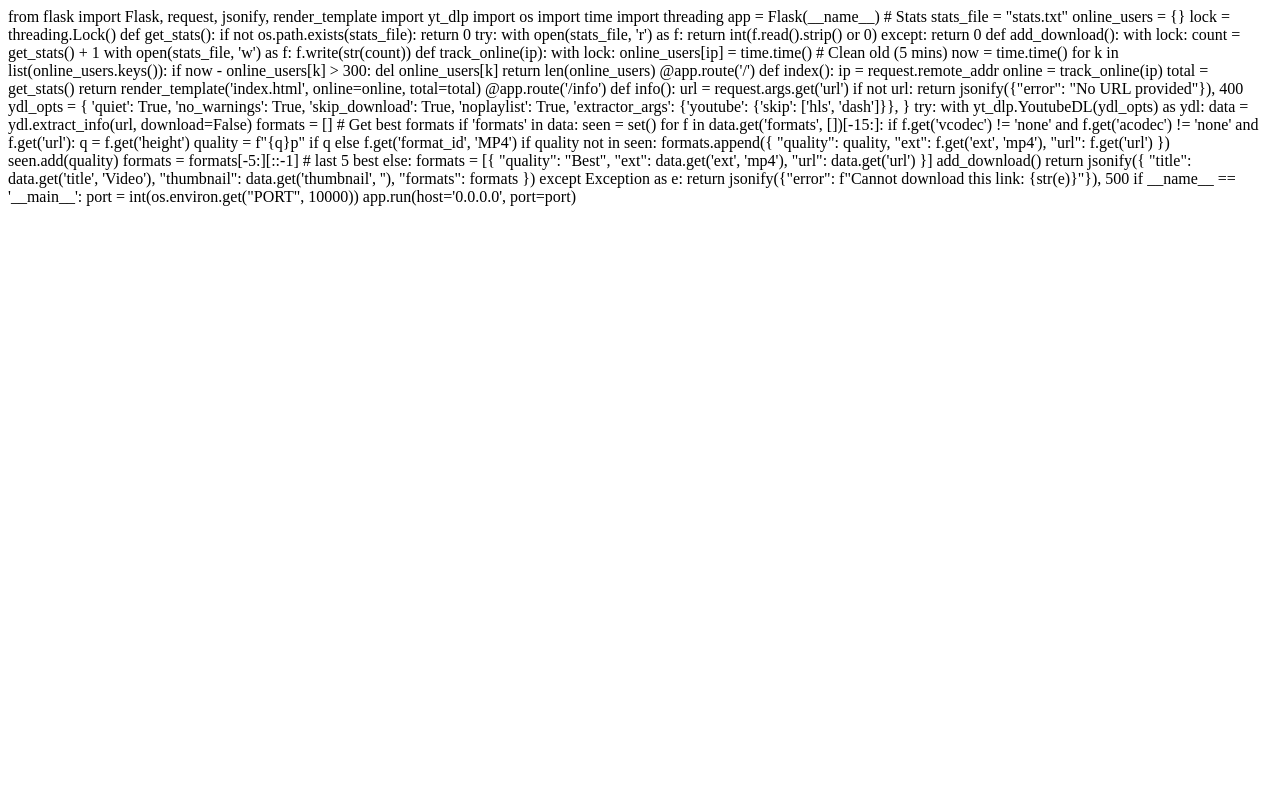
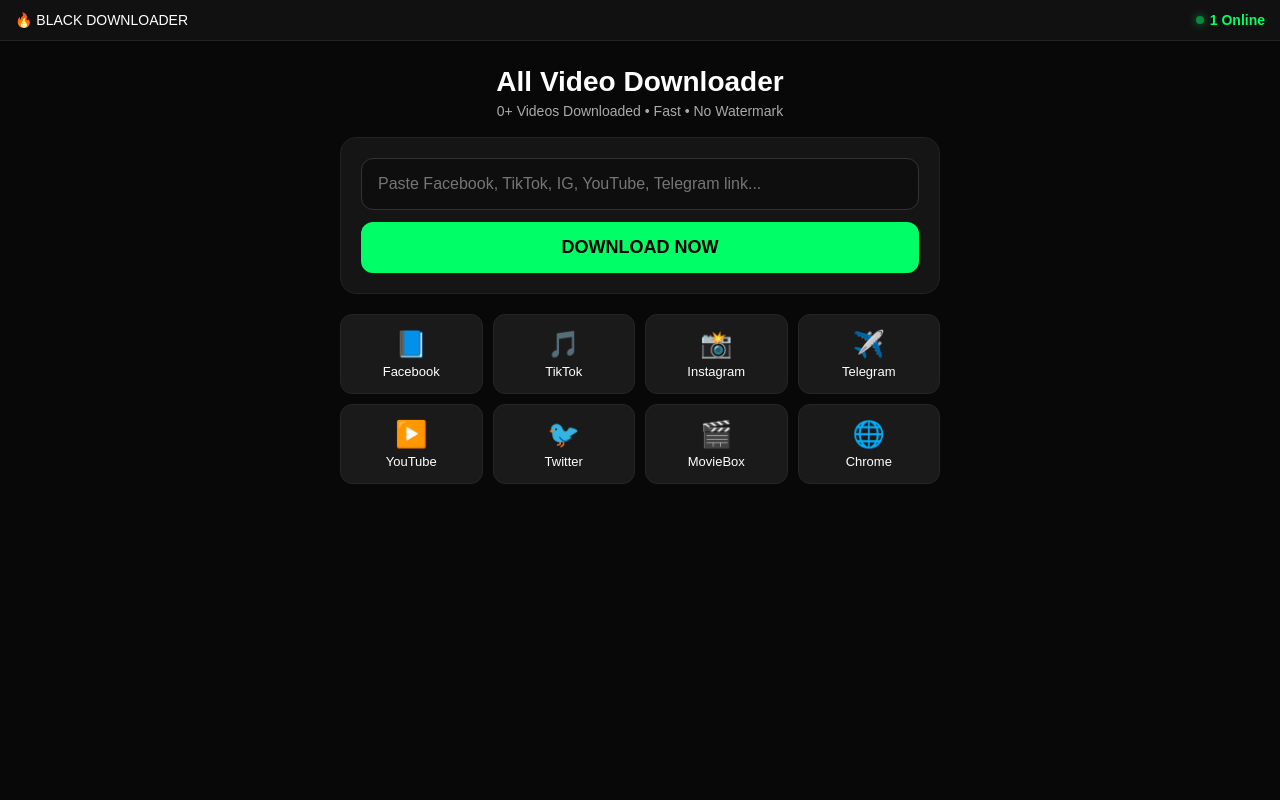
Before and after one commit to JUSTINOMEGA/black-downloader-, a Flask app: page / in a window 1280 px wide. Run offline with Flask 3, Linux system fonts and the light colour scheme.

Commit message:
Update index.html

```diff
--- a/templates/index.html
+++ b/templates/index.html
@@ -1,100 +1,96 @@
-from flask import Flask, request, jsonify, render_template
-import yt_dlp
-import os
-import time
-import threading
+<!DOCTYPE html>
+<html>
+<head>
+<meta charset="UTF-8">
+<meta name="viewport" content="width=device-width, initial-scale=1">
+<title>Black Video Downloader - Fast & Free</title>
 
-app = Flask(__name__)
+<!-- ADSTERRA POPUNDER - DON'T REMOVE -->
+<script data-cfasync="false" src="https://accountut.com/1/87e172de6eacde98194e479419b0040d"></script>
 
-# Stats
-stats_file = "stats.txt"
-online_users = {}
-lock = threading.Lock()
+<style>
+*{box-sizing:border-box}
+body{margin:0;background:#080808;color:#fff;font-family:Arial,sans-serif;text-align:center;padding-bottom:90px}
+.header{padding:12px 15px;background:#111;display:flex;justify-content:space-between;align-items:center;font-size:14px;position:sticky;top:0;z-index:99;border-bottom:1px solid #222}
+.live{color:#00ff66;font-weight:bold;display:flex;align-items:center}
+.live span{width:8px;height:8px;background:#00ff66;display:inline-block;border-radius:50%;margin-right:6px;box-shadow:0 0 8px #00ff66;animation:blink 1s infinite}
+@keyframes blink{0%,100%{opacity:1}50%{opacity:.3}}
+.main{padding:25px 15px}
+h1{font-size:28px;margin:0 0 5px 0}
+.sub{color:#aaa;margin-bottom:18px;font-size:14px}
+.box{background:#151515;max-width:600px;margin:0 auto;padding:20px;border-radius:16px;border:1px solid #222}
+input{width:100%;padding:16px;border-radius:12px;border:1px solid #333;background:#0e0e0e;color:#fff;font-size:16px;outline:none}
+input:focus{border-color:#00ff66}
+button{width:100%;margin-top:12px;padding:15px;background:#00ff66;color:#000;border:none;border-radius:12px;font-weight:bold;font-size:18px;cursor:pointer}
+button:active{transform:scale(.98)}
+.platforms{display:grid;grid-template-columns:repeat(4,1fr);gap:10px;margin-top:20px;max-width:600px;margin-left:auto;margin-right:auto}
+.p{background:#1a1a1a;padding:14px 5px;border-radius:12px;font-size:13px;text-decoration:none;color:#fff;border:1px solid #252525;display:block}
+.p span{font-size:26px;display:block;margin-bottom:4px}
+#result{margin-top:20px;max-width:600px;margin-left:auto;margin-right:auto;text-align:left}
+.vcard{background:#151515;border-radius:14px;padding:15px;border:1px solid #222}
+.vcard img{width:100%;border-radius:10px;margin-bottom:10px}
+a.down{display:block;background:#00ff66;color:#000;padding:12px;text-align:center;border-radius:10px;margin-top:8px;text-decoration:none;font-weight:bold}
+a.down:nth-child(even){background:#222;color:#00ff66;border:1px solid #333}
+</style>
+</head>
+<body>
 
-def get_stats():
-    if not os.path.exists(stats_file):
-        return 0
-    try:
-        with open(stats_file, 'r') as f:
-            return int(f.read().strip() or 0)
-    except:
-        return 0
+<div class="header">
+<div>🔥 BLACK DOWNLOADER</div>
+<div class="live"><span></span>{{ online }} Online</div>
+</div>
 
-def add_download():
-    with lock:
-        count = get_stats() + 1
-        with open(stats_file, 'w') as f:
-            f.write(str(count))
+<div class="main">
+<h1>All Video Downloader</h1>
+<div class="sub">{{ total }}+ Videos Downloaded • Fast • No Watermark</div>
 
-def track_online(ip):
-    with lock:
-        online_users[ip] = time.time()
-        # Clean old (5 mins)
-        now = time.time()
-        for k in list(online_users.keys()):
-            if now - online_users[k] > 300:
-                del online_users[k]
-        return len(online_users)
+<div class="box">
+<input id="url" placeholder="Paste Facebook, TikTok, IG, YouTube, Telegram link...">
+<button onclick="getVideo()">DOWNLOAD NOW</button>
+</div>
 
-@app.route('/')
-def index():
-    ip = request.remote_addr
-    online = track_online(ip)
-    total = get_stats()
-    return render_template('index.html', online=online, total=total)
+<div class="platforms">
+<a class="p" href="#"><span>📘</span>Facebook</a>
+<a class="p" href="#"><span>🎵</span>TikTok</a>
+<a class="p" href="#"><span>📸</span>Instagram</a>
+<a class="p" href="#"><span>✈️</span>Telegram</a>
+<a class="p" href="#"><span>▶️</span>YouTube</a>
+<a class="p" href="#"><span>🐦</span>Twitter</a>
+<a class="p" href="#"><span>🎬</span>MovieBox</a>
+<a class="p" href="#"><span>🌐</span>Chrome</a>
+</div>
 
-@app.route('/info')
-def info():
-    url = request.args.get('url')
-    if not url:
-        return jsonify({"error": "No URL provided"}), 400
+<div id="result"></div>
+</div>
 
-    ydl_opts = {
-        'quiet': True,
-        'no_warnings': True,
-        'skip_download': True,
-        'noplaylist': True,
-        'extractor_args': {'youtube': {'skip': ['hls', 'dash']}},
-    }
+<script>
+async function getVideo(){
+let u = document.getElementById('url').value.trim();
+if(!u){ alert("Paste link first!"); return; }
+document.getElementById('result').innerHTML = "<div style='color:#00ff66;text-align:center'>⏳ Getting video...</div>";
+try{
+let res = await fetch('/info?url=' + encodeURIComponent(u));
+let data = await res.json();
+if(data.error){
+document.getElementById('result').innerHTML = "<div style='background:#2a1111;padding:12px;border-radius:10px;color:#ff6b6b;text-align:center'>❌ "+data.error+"</div>";
+return;
+}
+let html = '<div class="vcard">';
+if(data.thumbnail) html += '<img src="'+data.thumbnail+'">';
+html += '<div style="font-weight:bold;margin-bottom:10px">'+data.title+'</div>';
+data.formats.forEach(f=>{
+html += '<a class="down" href="'+f.url+'" target="_blank">⬇ Download '+f.quality+'</a>';
+});
+html += '</div>';
+document.getElementById('result').innerHTML = html;
+}catch(e){
+document.getElementById('result').innerHTML = "❌ Error: " + e.message;
+}
+}
+</script>
 
-    try:
-        with yt_dlp.YoutubeDL(ydl_opts) as ydl:
-            data = ydl.extract_info(url, download=False)
+<!-- ADSTERRA SOCIAL BAR - DON'T REMOVE -->
+<script data-cfasync="false" src="https://bellnewyork.org/14/ec5cf818a8aaeaa6ab2ab10d72065ce4"></script>
 
-            formats = []
-            # Get best formats
-            if 'formats' in data:
-                seen = set()
-                for f in data.get('formats', [])[-15:]:
-                    if f.get('vcodec') != 'none' and f.get('acodec') != 'none' and f.get('url'):
-                        q = f.get('height')
-                        quality = f"{q}p" if q else f.get('format_id', 'MP4')
-                        if quality not in seen:
-                            formats.append({
-                                "quality": quality,
-                                "ext": f.get('ext', 'mp4'),
-                                "url": f.get('url')
-                            })
-                            seen.add(quality)
-                formats = formats[-5:][::-1]  # last 5 best
-            else:
-                formats = [{
-                    "quality": "Best",
-                    "ext": data.get('ext', 'mp4'),
-                    "url": data.get('url')
-                }]
-
-            add_download()
-
-            return jsonify({
-                "title": data.get('title', 'Video'),
-                "thumbnail": data.get('thumbnail', ''),
-                "formats": formats
-            })
-
-    except Exception as e:
-        return jsonify({"error": f"Cannot download this link: {str(e)}"}), 500
-
-if __name__ == '__main__':
-    port = int(os.environ.get("PORT", 10000))
-    app.run(host='0.0.0.0', port=port)
+</body>
+</html>
```
